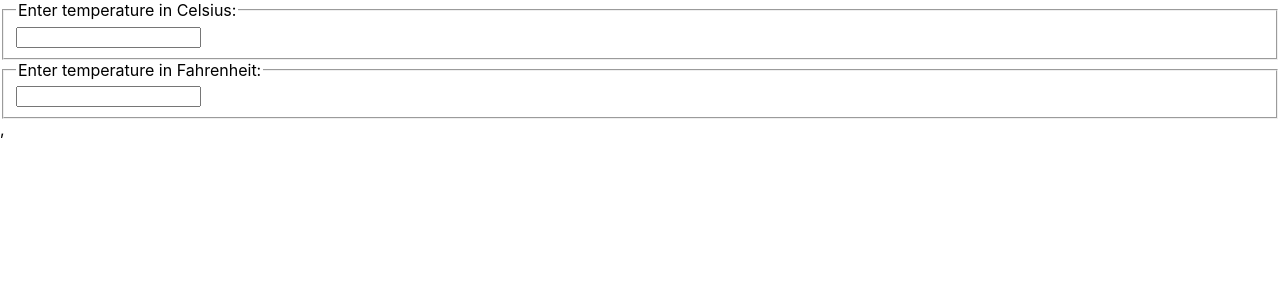
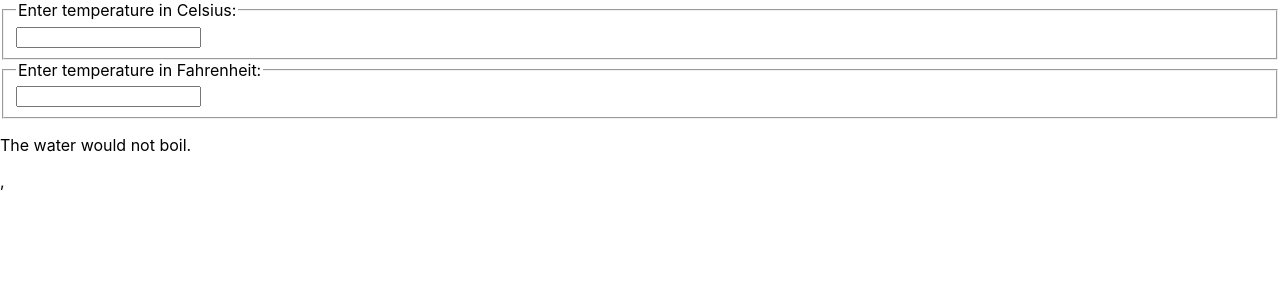
Before and after one commit to ghodelamg/my-first-react-ts-app, a React (Create React App) app: page /lifting-state-up in a window 1280 px wide. Shown: the top 300 px of the page. Built offline with nearby package versions, Linux system fonts and the light colour scheme.

Commit message:
Lifting State Up [Done]

```diff
--- a/src/features/lifting-state-up/Calculator.tsx
+++ b/src/features/lifting-state-up/Calculator.tsx
@@ -1,8 +1,47 @@
+import React from "react";
+import { BoilingVerdict } from "./BoilingVerdict";
 import { TemperatureInput } from "./TempratureInput";
 
+const toCelsius = (fahrenheit: string) => {
+  return (parseFloat(fahrenheit) - 32) * 5 / 9;
+}
+
+const toFahrenheit = (celsius: string) => {
+  return (parseFloat(celsius) * 9 / 5) + 32;
+}
+
+const tryConvert = (temperature: string, convert: Function) => {
+  const input = parseFloat(temperature);
+  if (Number.isNaN(input)) {
+    return '';
+  }
+  const output = convert(input);
+  const rounded = Math.round(output * 1000) / 1000;
+  return rounded.toString();
+}
+
 export const Calculator = () =>{
+  const [localState, setLocalState] = React.useState<{scale: string, temperature: string}>({scale: '', temperature: ''});
+
+  const handleCelsiusChange = (temperature: string) => {
+    debugger
+    setLocalState({scale: 'c', temperature: temperature});
+  }
+
+  const handleFahrenheitChange = (temperature: string) => {
+    setLocalState({scale: 'f', temperature: temperature});
+  }
+
   return  <div>
-        <TemperatureInput scale="c" />
-        <TemperatureInput scale="f" />
+        <TemperatureInput
+          scale="c"
+          temperature={localState.scale === 'f' ? tryConvert(localState.temperature, toCelsius) : localState.temperature}
+          onTemperatureChange={handleCelsiusChange} />
+        <TemperatureInput
+          scale="f"
+          temperature={localState.scale === 'c' ? tryConvert(localState.temperature, toFahrenheit) : localState.temperature}
+          onTemperatureChange={handleFahrenheitChange} />
+        <BoilingVerdict
+          celsius={parseFloat(localState.scale === 'f' ? tryConvert(localState.temperature, toCelsius) : localState.temperature)} />
       </div>
 }
```
